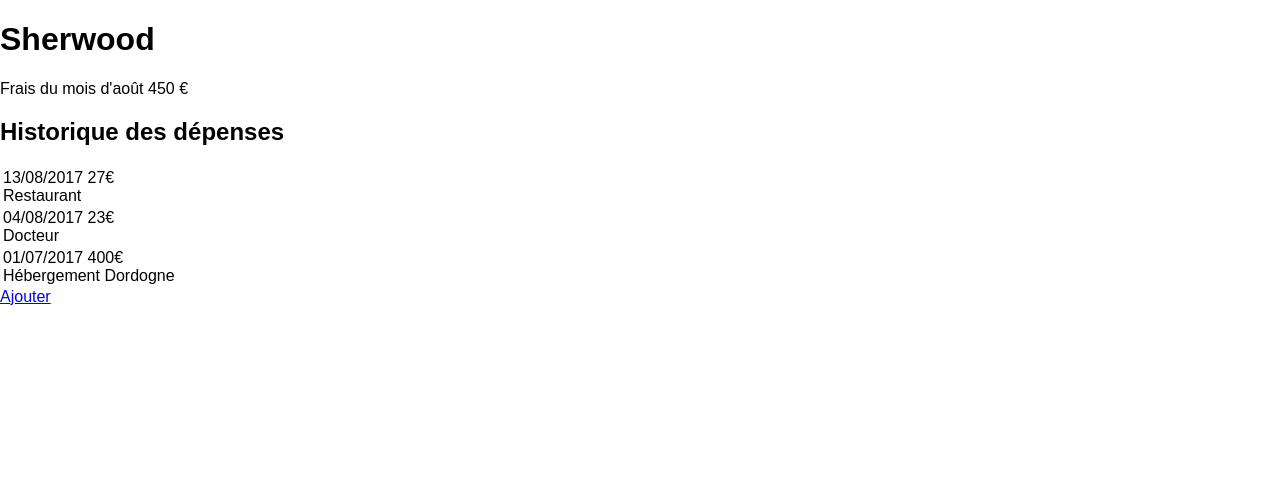
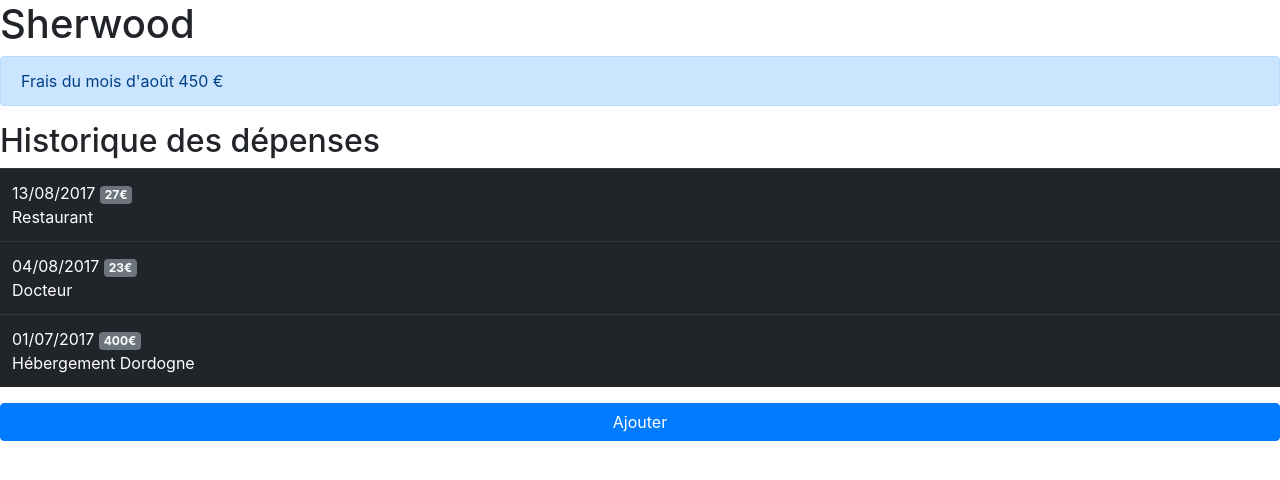
Before and after one commit to pom421/sherwood-react, a React (Create React App) app: page / in a window 1280 px wide. Shown: the top 480 px of the page. Built offline with nearby package versions, Linux system fonts and the light colour scheme.

Commit message:
reboot 6 mois après ;)

```diff
--- a/package.json
+++ b/package.json
@@ -3,6 +3,7 @@
   "version": "0.1.0",
   "private": true,
   "dependencies": {
+    "bootstrap": "^4.0.0",
     "react": "^15.6.1",
     "react-dom": "^15.6.1",
     "react-router-dom": "^4.2.2",
--- a/src/App.js
+++ b/src/App.js
@@ -1,25 +1,72 @@
-import React, { Component } from 'react';
+import React, { Component } from 'react'
 //import logo from './img/logo.svg';
-import './css/App.css';
+import './css/App.css'
+import 'bootstrap/dist/css/bootstrap.min.css'
 
 import {
 	BrowserRouter as Router,
 	Route,
 	Link,
 	Switch
-} from 'react-router-dom';
+} from 'react-router-dom'
 
+
+var COSTS = [
+	{ id: 1, date: "13/08/2017", amount: "27", reason:"Restaurant"},
+	{ id: 2, date: "04/08/2017", amount: "23", reason:"Docteur"},
+	{ id: 3, date: "01/07/2017", amount: "400", reason:"Hébergement Dordogne"}
+]
 
 class App extends Component {
 
+    constructor(props) {
+        super(props)
+
+        this.state = {
+            costs: []
+        }
+
+    }
+
+    componentDidMount() {
+        this.timerId = this.updateCosts()
+    }
+
+    componentWillUnmount() {
+        clearInterval(this.timerId)
+    }
+
+    updateCosts() {
+        // TODO : récupération asynchrone, en Ajax par exemple
+        setInterval(() => {
+            this.setState({
+                costs: COSTS
+            })
+
+            console.log("Mise à jour des coûts", new Date().toLocaleTimeString())
+            console.log("State", JSON.stringify(this.state))
+
+        }, 5000)
+
+    }
+
 	render() {
+
         return (
+            <div>
                 <Router>
                     <Switch>
-					<Route exact path="/" render={() => <IndexPage costs={ this.props.costs } />} />
+                        <Route exact path="/" render={() => <IndexPage costs={ this.state.costs } />} />
                         <Route path="/detail" component={ DetailPage }></Route>
                     </Switch>
+
+
                 </Router>
+
+                {/*
+                <span>Dernière tâche { this.state && this.state.costs[0] && JSON.stringify(this.state.costs[0]) }</span>
+                */}
+            </div>
         )
 	}
 }
@@ -30,8 +77,8 @@ class IndexPage extends Component {
 		return (
 			<div>
                 <Banner></Banner>
-				<CostsUI costs={this.props.costs}></CostsUI>
-				<Link to="/detail">Ajouter</Link>
+				<CostsUI costs={ this.props.costs }></CostsUI>
+				<Link to="/detail"><button type="button" className="btn btn-primary btn-block">Ajouter</button></Link>
 			</div>
 		)
 	}
@@ -53,10 +100,46 @@ class DetailPage extends Component {
 
 class DetailCost extends Component {
 
+    constructor(props) {
+        super(props)
+
+        this.handleSubmit = this.handleSubmit.bind(this)
+    }
+
+    handleSubmit(event) {
+
+        console.log("event", event)
+        event.preventDefault()
+
+        const data = new FormData(event.target)
+
+        console.log("JSON.stringify", JSON.stringify(data))
+
+    }
+
     render() {
         return (
             <div>
                 <h1>Page de détail</h1>
+
+                <form onSubmit={ this.handleSubmit }>
+                    <label name="id">Id</label>
+                    <span></span>
+
+                    <br/>
+
+                    <label htmlFor="date" name="date-label">Date</label>
+                    <input name="date" id="date"></input>
+
+                    <br/>
+
+                    <label htmlFor="amount" name="amount-label">amount</label>
+                    <input name="amount" id="amount"></input>
+
+                    <br/>
+
+                    <input type="submit"  className="btn btn-primary btn-block" value="Ajouter" />
+                </form>
             </div>
         )
     }
@@ -74,6 +157,10 @@ class Banner extends Component {
 }
 
 class CostsUI extends Component {
+
+    getCosts() {
+        return this.props && this.props.costs || []
+    }
 
     render() {
         return (
@@ -93,9 +180,8 @@ class MonthlyCostsSummary extends Component {
             .map(cur => +cur.amount)
             .reduce((curr, prev) => curr + prev, 0);
 
-
         return (
-            <div>Frais du mois d'août { sum } €</div>
+            <div className="alert alert-primary" role="alert">Frais du mois d&apos;août { sum } €</div>
         )
     }
 
@@ -105,12 +191,13 @@ class ListCostRows extends Component {
 
     render() {
 
+
         var rows = this.props.costs
             .map(curr => {
                 return (
                     <tr key={ curr.id }>
                         <td>
-                            { curr.date } { curr.amount }€<br/>
+                            { curr.date } <span className="badge badge-secondary">{ curr.amount }€</span><br/>
                             { curr.reason }
                         </td>
                     </tr>
@@ -118,11 +205,10 @@ class ListCostRows extends Component {
             }
     	)
 
-
 		return (
             <div>
                 <h2>Historique des dépenses</h2>
-                <table>
+                <table className="table table-dark">
                     <tbody>{ rows }</tbody>
                 </table>
             </div>
--- a/src/index.js
+++ b/src/index.js
@@ -4,11 +4,5 @@ import './index.css';
 import App from './App';
 import registerServiceWorker from './registerServiceWorker';
 
-var COSTS = [
-	{ id: 1, date: "13/08/2017", amount: "27", reason:"Restaurant"},
-	{ id: 2, date: "04/08/2017", amount: "23", reason:"Docteur"},
-	{ id: 3, date: "01/07/2017", amount: "400", reason:"Hébergement Dordogne"}
-]
-
-ReactDOM.render(<App costs={COSTS}/>, document.getElementById('root'));
+ReactDOM.render(<App/>, document.getElementById('root'));
 registerServiceWorker();
```
Also changed, not shown: 1 other file (tests, documents, lock files or other folders). Lines whose indentation alone changed are shown as unchanged.
